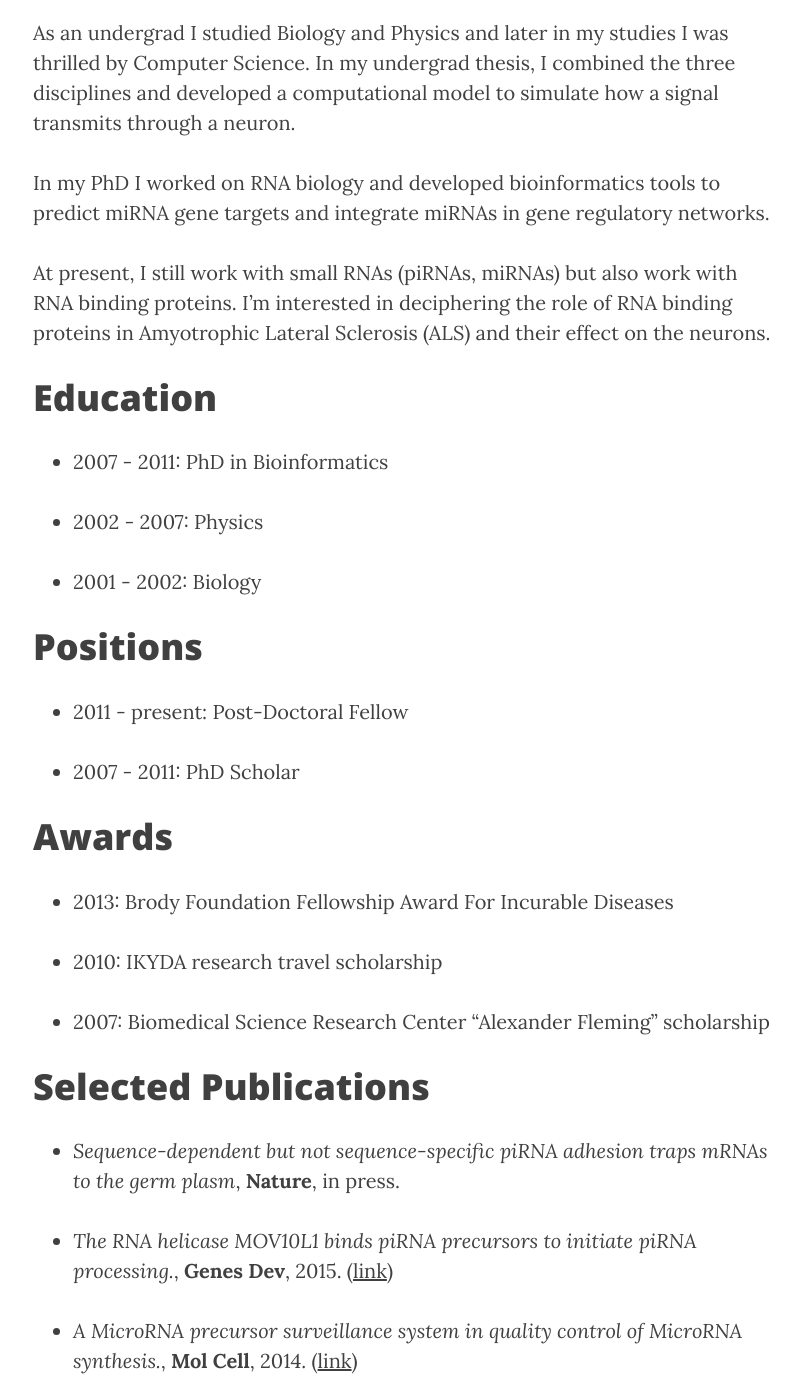
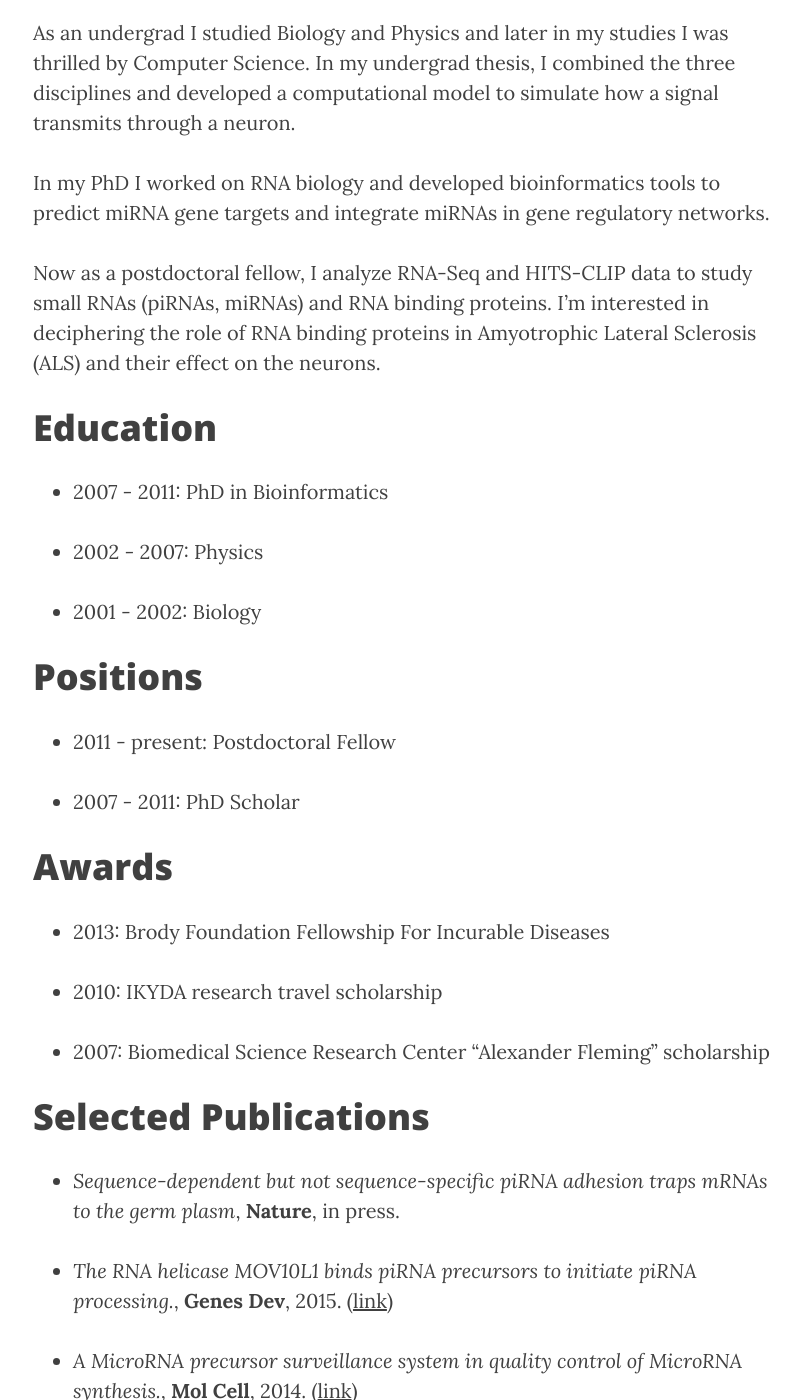
Before and after one commit to mnsmar/mnsmar.github.io, a Jekyll site: the page built from about/index.markdown, in a window 1280 px wide and 1400 px high, scrolled down 578 px. Shown: the whole window, without its empty margins (232-1032 px from the left). Built offline with Jekyll 4.4.1, drawn with Linux system fonts in a browser that asks for light colours; nearby versions of some CDN libraries; Markdown is read by kramdown in place of the engine named in the settings.

Commit message:
about: change wording in summary

```diff
--- a/about/index.markdown
+++ b/about/index.markdown
@@ -15,10 +15,10 @@ transmits through a neuron.
 In my PhD I worked on RNA biology and developed bioinformatics tools to
 predict miRNA gene targets and integrate miRNAs in gene regulatory networks.
 
-At present, I still work with small RNAs (piRNAs, miRNAs) but also work with
-RNA binding proteins. I'm interested in deciphering the role of RNA binding
-proteins in Amyotrophic Lateral Sclerosis (ALS) and their effect on the
-neurons.
+Now as a postdoctoral fellow, I analyze RNA-Seq and HITS-CLIP data to study
+small RNAs (piRNAs, miRNAs) and RNA binding proteins. I'm interested in
+deciphering the role of RNA binding proteins in Amyotrophic Lateral Sclerosis
+(ALS) and their effect on the neurons.
 
 # Education
 
@@ -30,13 +30,13 @@ neurons.
 
 # Positions
 
-* 2011 - present: Post-Doctoral Fellow
+* 2011 - present: Postdoctoral Fellow
 
 * 2007 - 2011: PhD Scholar
 
 # Awards
 
-* 2013: Brody Foundation Fellowship Award For Incurable Diseases
+* 2013: Brody Foundation Fellowship For Incurable Diseases
 
 * 2010: IKYDA research travel scholarship
 
```
